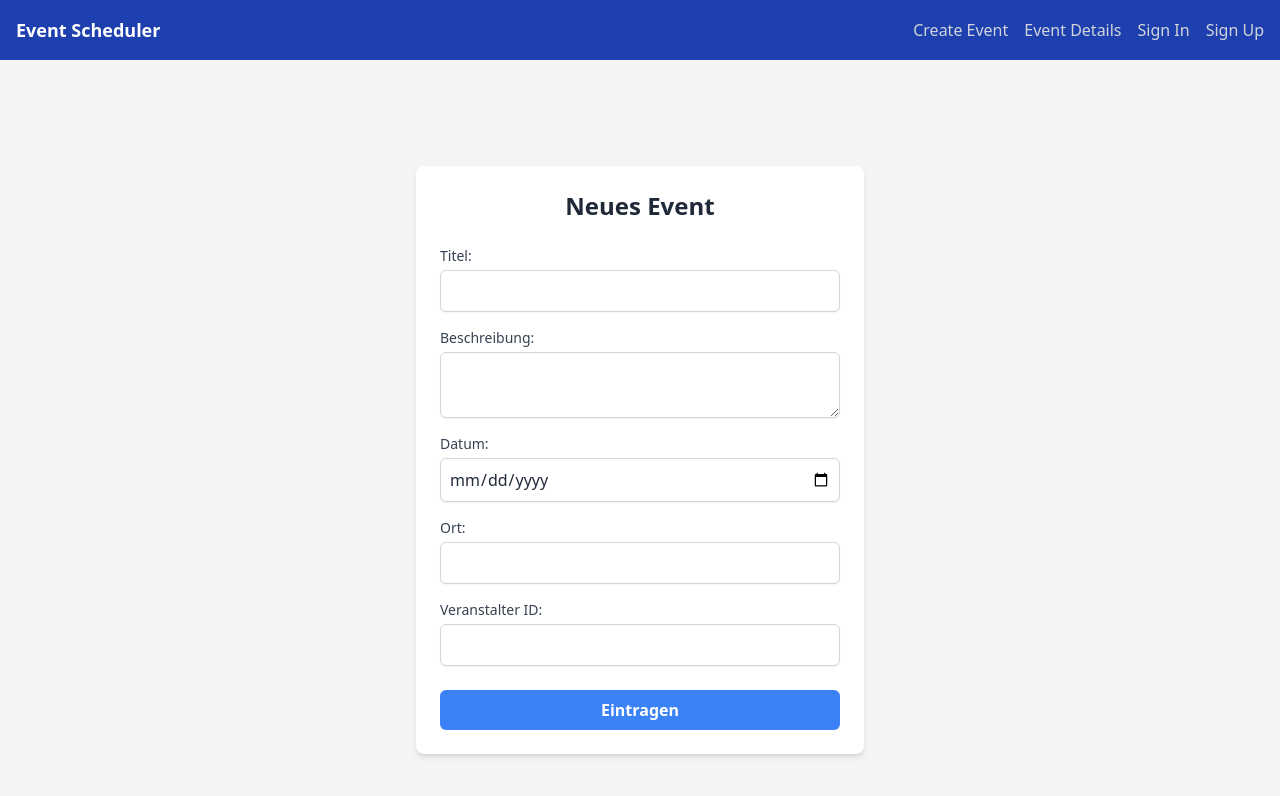
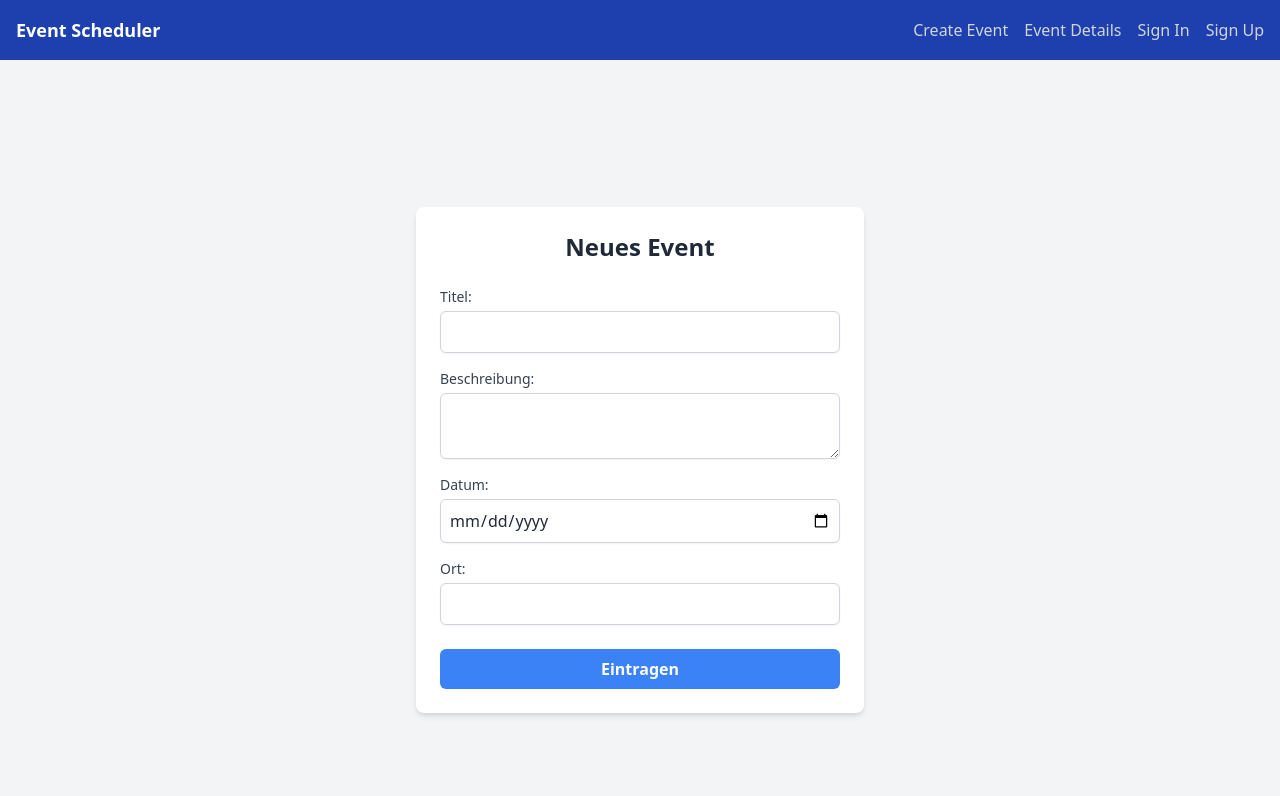
Before and after one commit to Fonsitax/Event-scheduler-2024, a React (Vite) app: page /create-event in a window 1280 px wide. Shown: the top 796 px of the page. Built offline with nearby package versions, Linux system fonts and the light colour scheme.

Commit message:
Update create-event ID Feld deleted

```diff
--- a/src/components/create-event.jsx
+++ b/src/components/create-event.jsx
@@ -93,22 +93,7 @@ export default function CreateEvent() {
             className="mt-1 block w-full p-2 border border-gray-300 rounded-md shadow-sm"
           />
         </div>
-        <div className="mb-6">
-          <label
-            htmlFor="organizerId"
-            className="block text-sm font-medium text-gray-700"
-          >
-            Veranstalter ID:
-          </label>
-          <input
-            type="text"
-            id="organizerId"
-            name="organizerId"
-            value={formData.organizerId}
-            onChange={handleChange}
-            className="mt-1 block w-full p-2 border border-gray-300 rounded-md shadow-sm"
-          />
-        </div>
+        <div className="mb-6"></div>
         <button
           type="submit"
           className="w-full py-2 px-4 bg-blue-500 hover:bg-blue-700 text-white font-bold rounded-md"
```
